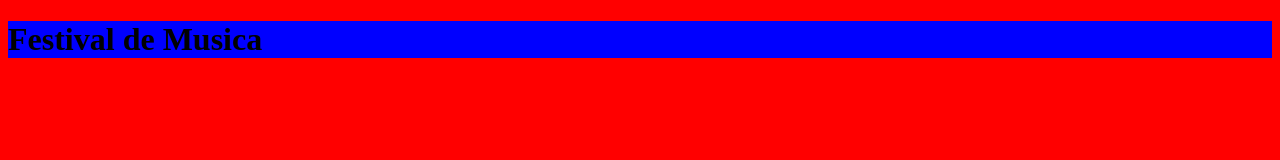
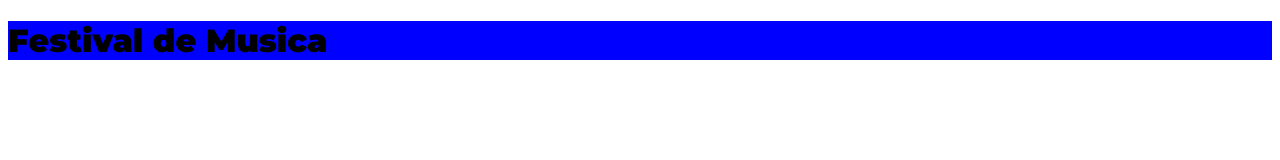
Before and after one commit to ItsBrutt/festivalDeMusica, a website: page index.html in a window 1280 px wide. Drawn offline with nearby package versions, Linux system fonts and the light colour scheme; files that its build step writes are made by us from their sources.

Commit message:
feat: configurar Gulp para automatización de SASS, habilitar módulos ESM y añadir fuente Montserrat

```diff
--- a/index.html
+++ b/index.html
@@ -4,6 +4,9 @@
     <meta charset="UTF-8">
     <meta name="viewport" content="width=device-width, initial-scale=1.0">
     <title>Festival de musica</title>
+    <link rel="preconnect" href="https://fonts.googleapis.com">
+    <link rel="preconnect" href="https://fonts.gstatic.com" crossorigin>
+    <link href="https://fonts.googleapis.com/css2?family=Montserrat:ital,wght@0,100..900;1,100..900&display=swap" rel="stylesheet">
     <link rel="stylesheet" href="build/css/app.css">
 </head>
 <body>
--- a/src/scss/app.scss
+++ b/src/scss/app.scss
@@ -1,7 +1,11 @@
 body {
-    background-color: red;
+  font-family: "Montserrat", sans-serif;
+  font-optical-sizing: auto;
+  font-style: normal;
 }
-
+h1 {
+    font-weight: 900;
+}
 .header {
     background-color: blue;
 }
```
Also changed, not shown: gulpfile.js (added, +17 -0 lines), package.json (+5 -2 lines), 1 other file.
